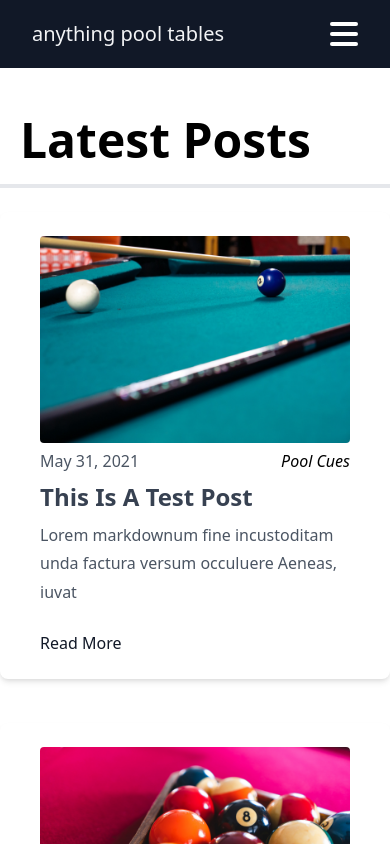
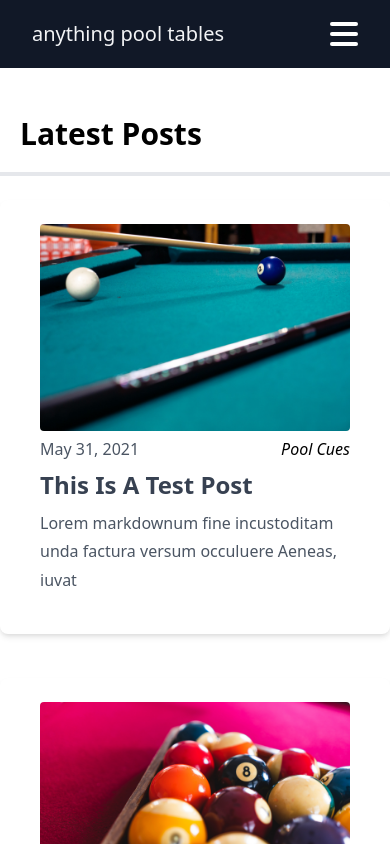
Before and after one commit to steven2711/pooltable-blog, a Next.js app: page / in a window 390 px wide. Shown: the top 844 px of the page. Built offline with nearby package versions, Linux system fonts and the light colour scheme.

Commit message:
Fixed responsive sizing for h1s

```diff
--- a/components/Header.js
+++ b/components/Header.js
@@ -19,7 +19,7 @@ export default function Header() {
             <div className='container mx-auto flex py-5  px-8 flex-row justify-between items-center'>
                 <Link href='/'>
                     <a className='flex md:w-1/5 title-font font-medium items-center md:justify-start'>
-                        <span className='text-xl'>anything pool tables</span>
+                        <span className='text-xl lg:text-2xl'>anything pool tables</span>
                     </a>
                 </Link>
                 <nav className='hidden xl:flex flex-wrap md:w-4/5 items-center justify-end text-base md:ml-auto'>
--- a/components/Post.js
+++ b/components/Post.js
@@ -27,12 +27,11 @@ export default function Post({post, itemNumber, compact}) {
             </div>
 
 
-            {!compact && (
-            <div className='flex justify-between items-center mt-6'>
-                <Link href={`/${slugify(post.frontmatter.category)}/${post.slug}`}>
-                    <a className={`text-gray-900 hover:text-blue-600 capitalize ${itemNumber === 0 ? 'xl:text-2xl xl:mt-10': null}`}>read more</a>
-                </Link>
-            </div>)}
+            {/* {!compact && (
+            <div className='flex justify-start items-center'>
+                <img src={post.frontmatter.author_image} alt='' className='h-10 w-10 rounded-full' />
+                <p className='ml-4 italic'>{post.frontmatter.author}</p>
+            </div>)} */}
 
 
         </div>
--- a/pages/index.js
+++ b/pages/index.js
@@ -12,8 +12,7 @@ export default function HomePage({posts}) {
 
   return (
     <Layout>
-      <div className=''>
-        <h1 className='text-5xl border-b-4 p-5 font-bold capitalize'>latest posts</h1>
+        <h1 className=' text-3xl xl:text-5xl border-b-4 p-5 font-bold capitalize'>latest posts</h1>
         <div className='grid md:grid-cols-2 lg:grid-cols-3 xl:grid-cols-4 gap-5'>
             {posts.map((post, index) => <Post key={index} post={post} itemNumber={index}/>)}
         </div>
@@ -22,7 +21,7 @@ export default function HomePage({posts}) {
             all posts
           </a>
         </Link>
-      </div>
+
     </Layout>
   )
 }
```
